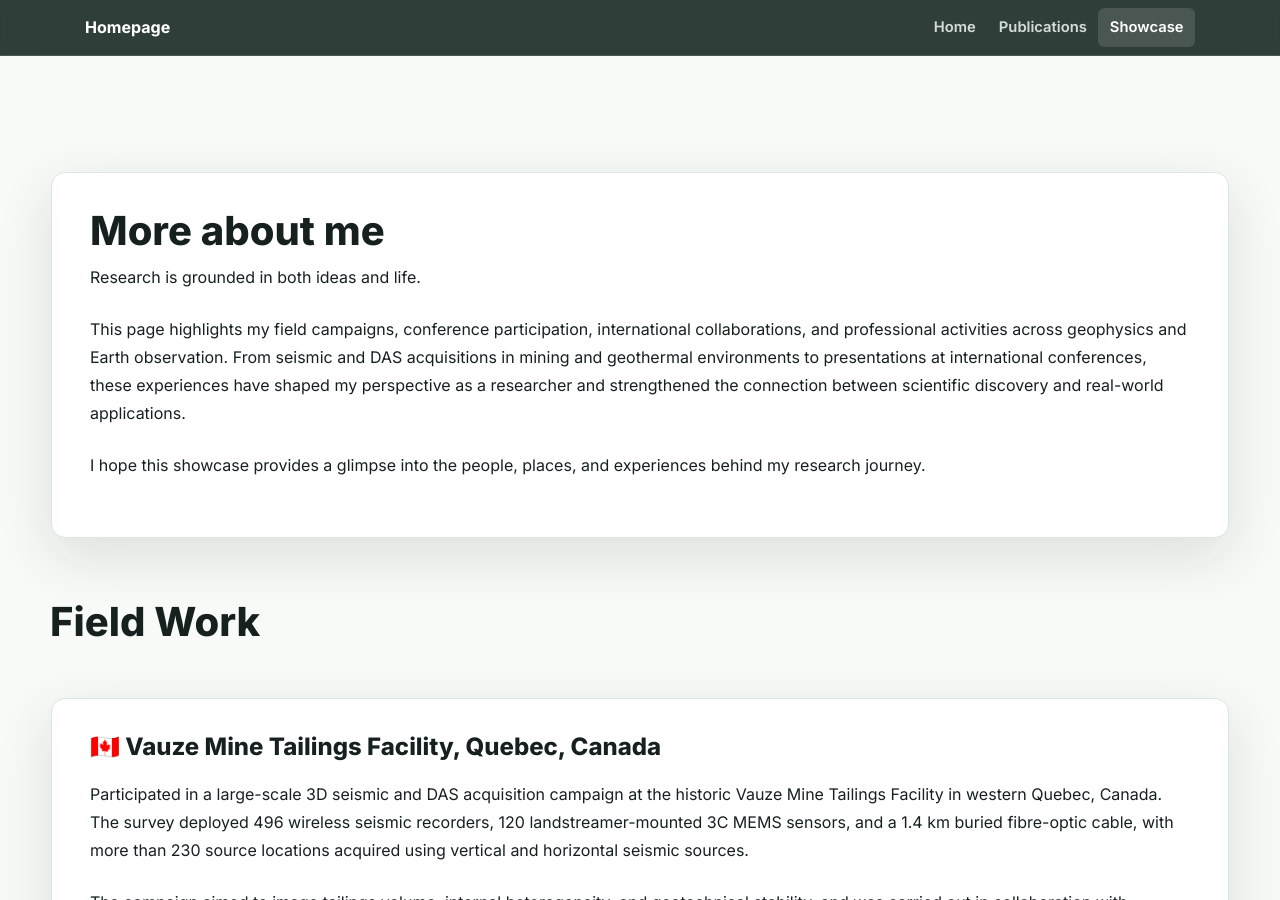
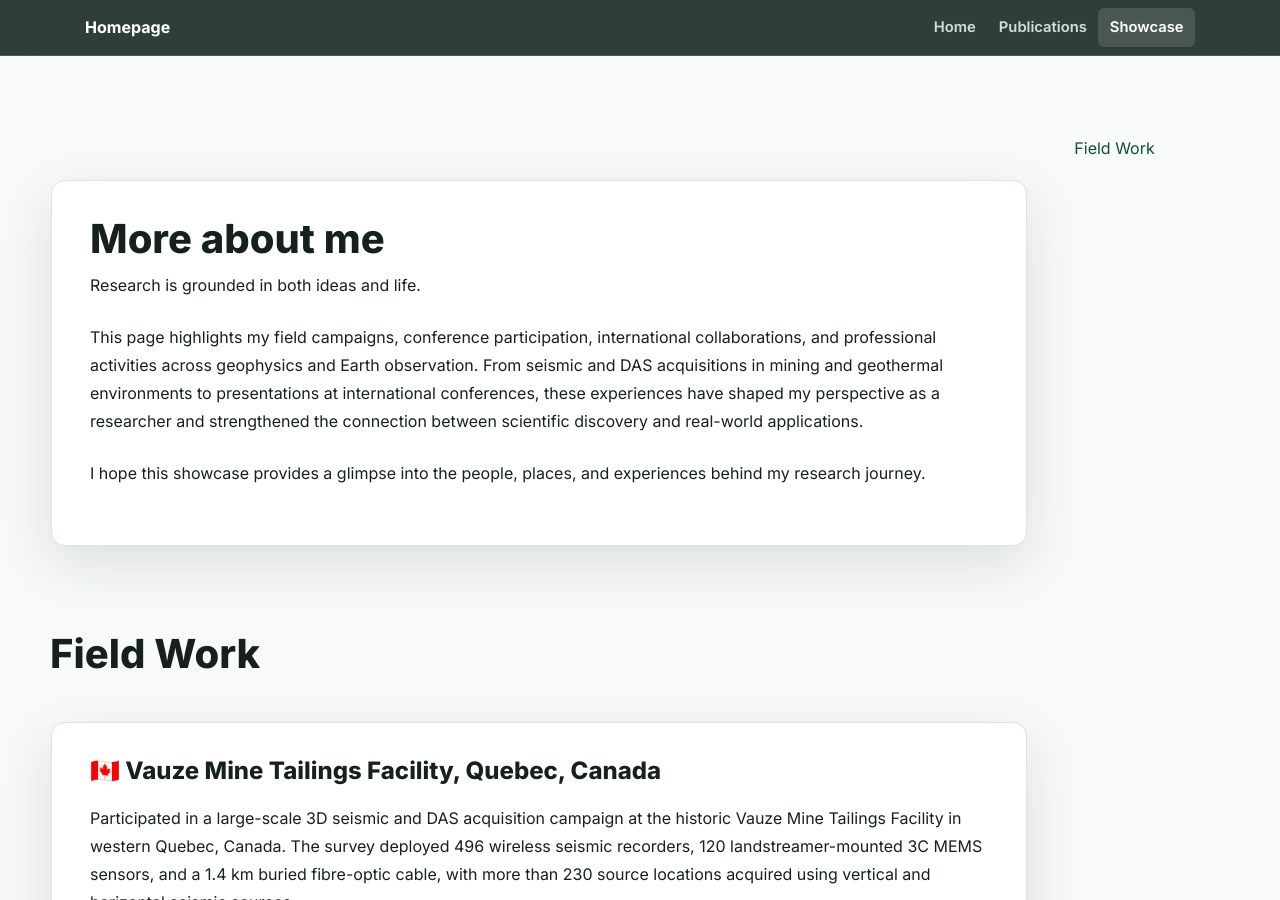
Before and after one commit to YangLiuqing-add/YangLiuqing-add.github.io, a Jekyll site: the page built from showcase.html, in a window 1280 px wide and 900 px high. Built offline with Jekyll 4.4.1, drawn with Linux system fonts in a browser that asks for light colours; nearby versions of some CDN libraries; a style sheet for code colours, icons or effects is not loaded.

Commit message:
Update showcase.html

```diff
--- a/showcase.html
+++ b/showcase.html
@@ -2,12 +2,17 @@
 layout: default
 title : Showcase
 navbar_title: Showcase
+body_attr: >-
+  data-spy="scroll" data-target="#navbar-showcase" data-offset="100"
 ---
 
 {% assign cards_by_group = site.showcase | sort: "date" | reverse | where: "show", true | group_by_exp: "item", "item.group" %}
 
+<div class="row">
+    <div class="col-12 col-lg-10">
+
         {% for group in cards_by_group %}
-<h1 class="mt-4 mb-3">{{ group.name }}</h1>
+        <h1 class="pt-4" id="group-{{ group.name | slugify }}">{{ group.name }}</h1>
 
         <div class="row mb-4">
             {% for item in group.items %}
@@ -38,3 +43,14 @@ navbar_title: Showcase
             {% endfor %}
         </div>
         {% endfor %}
+
+    </div>
+
+    <div class="col-2 d-none d-lg-block">
+        <div id="navbar-showcase" class="nav nav-pills flex-column sticky-top" style="top: 80px">
+            {% for group in cards_by_group %}
+            <a class="nav-link d-block" href="#group-{{ group.name | slugify }}">{{ group.name }}</a>
+            {% endfor %}
+        </div>
+    </div>
+</div>
```
Lines whose indentation alone changed are shown as unchanged.
